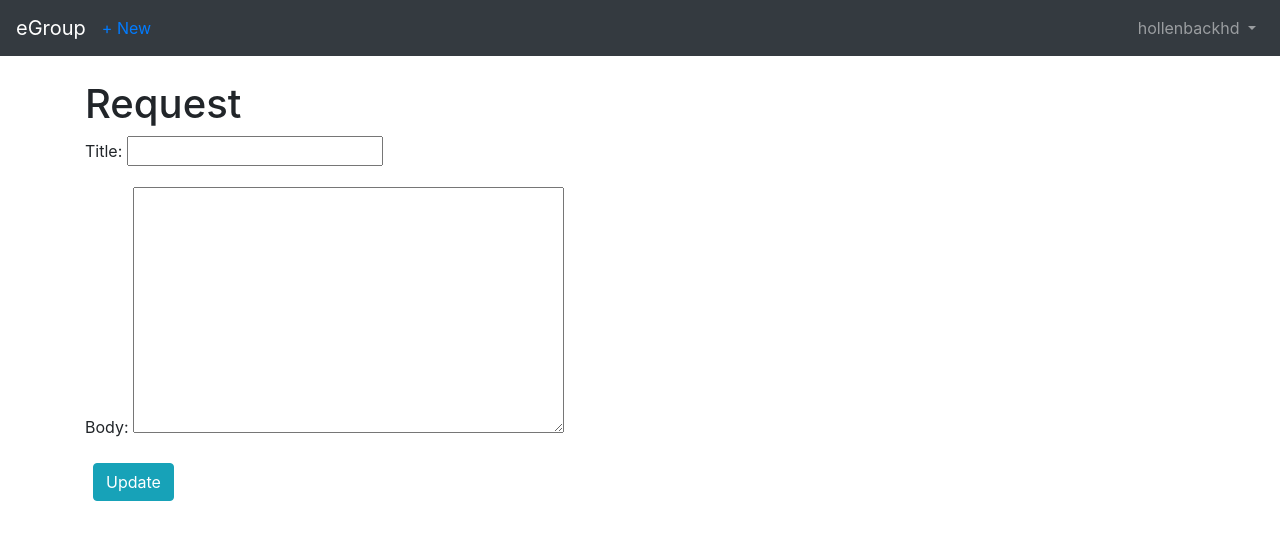
After one commit to hollenbackhd/eGroup, a Django app: page /allgroups/11/request/ in a window 1280 px wide. The commit adds this page. Shown: the top 540 px of the page. Run offline with Django 3.2, Linux system fonts and the light colour scheme; a user stored in the database is signed in; some libraries are stand-ins or nearby versions.

Commit message:
added Join button to allgroups page, functionality of edit button, will fix

```diff
--- a/allgroups/urls.py
+++ b/allgroups/urls.py
@@ -6,10 +6,12 @@ from .views import (
     AllgroupsDeleteView,
     AllgroupsCreateView,
     AllgroupsMygroupsView,
+    AllgroupsRequestView,
     )
 
 urlpatterns = [
     path('<int:pk>/edit/', AllgroupsUpdateView.as_view(), name='allgroups_edit'),
+    path('<int:pk>/request/', AllgroupsRequestView.as_view(), name='allgroups_request'),
     path('<int:pk>/', AllgroupsDetailView.as_view(), name='allgroups_detail'),
     path('<int:pk>/delete/', AllgroupsDeleteView.as_view(), name='allgroups_delete'),
     path('new/', AllgroupsCreateView.as_view(), name='allgroups_new'),
--- a/allgroups/views.py
+++ b/allgroups/views.py
@@ -25,6 +25,16 @@ class AllgroupsUpdateView(LoginRequiredMixin, UserPassesTestMixin, UpdateView):
 
     def test_func(self):
         obj = self.get_object()
+        return obj.author == self.request.user
+
+class AllgroupsRequestView(LoginRequiredMixin, CreateView):
+    model = Allgroups
+    fields = ('title', 'body')
+    template_name = 'allgroups_request.html'
+    login_url = 'login'
+
+    def test_func(self):
+        ob = self.get_object()
         return obj.author == self.request.user
 
 class AllgroupsDeleteView(LoginRequiredMixin, UserPassesTestMixin, DeleteView):
--- a/templates/allgroups_detail.html
+++ b/templates/allgroups_detail.html
@@ -7,6 +7,7 @@
 <p>{{ object.body }}</p>
 </div>
 <p><a href="{% url 'allgroups_edit' allgroups.pk %}">Edit</a> |
-<a href="{% url 'allgroups_delete' allgroups.pk %}">Delete</a></p>
+<a href="{% url 'allgroups_delete' allgroups.pk %}">Delete</a>|
+<a href="{% url 'allgroup_request' allgroups.pk %">Join</a></p>
 <p>Back to <a href="{% url 'allgroups_list' %}">All Groups</a>.</p>
 {% endblock content %}
--- a/templates/allgroups_list.html
+++ b/templates/allgroups_list.html
@@ -13,7 +13,8 @@
 <p>{{ allgroups.body }}</p>
 
 <a href="{% url 'allgroups_edit' allgroups.pk %}">Edit</a> |
-<a href="{% url 'allgroups_delete' allgroups.pk %}">Delete</a>
+<a href="{% url 'allgroups_delete' allgroups.pk %}">Delete</a> |
+<a href="{% url 'allgroups_request' allgroups.pk %}">Join</a>
 </div>
 <div class="card-footer">
 {% for comment in allgroups.comments.all %}
--- /dev/null
+++ b/templates/allgroups_request.html
@@ -0,0 +1,9 @@
+{% extends 'base.html' %}
+
+{% block content %}
+<h1>Request</h1>
+<form action="" method="post">{% csrf_token %}
+{{ form.as_p }}
+<button class="btn btn-info ml-2" type="submit">Update</button>
+</form>
+{% endblock content %}
```
